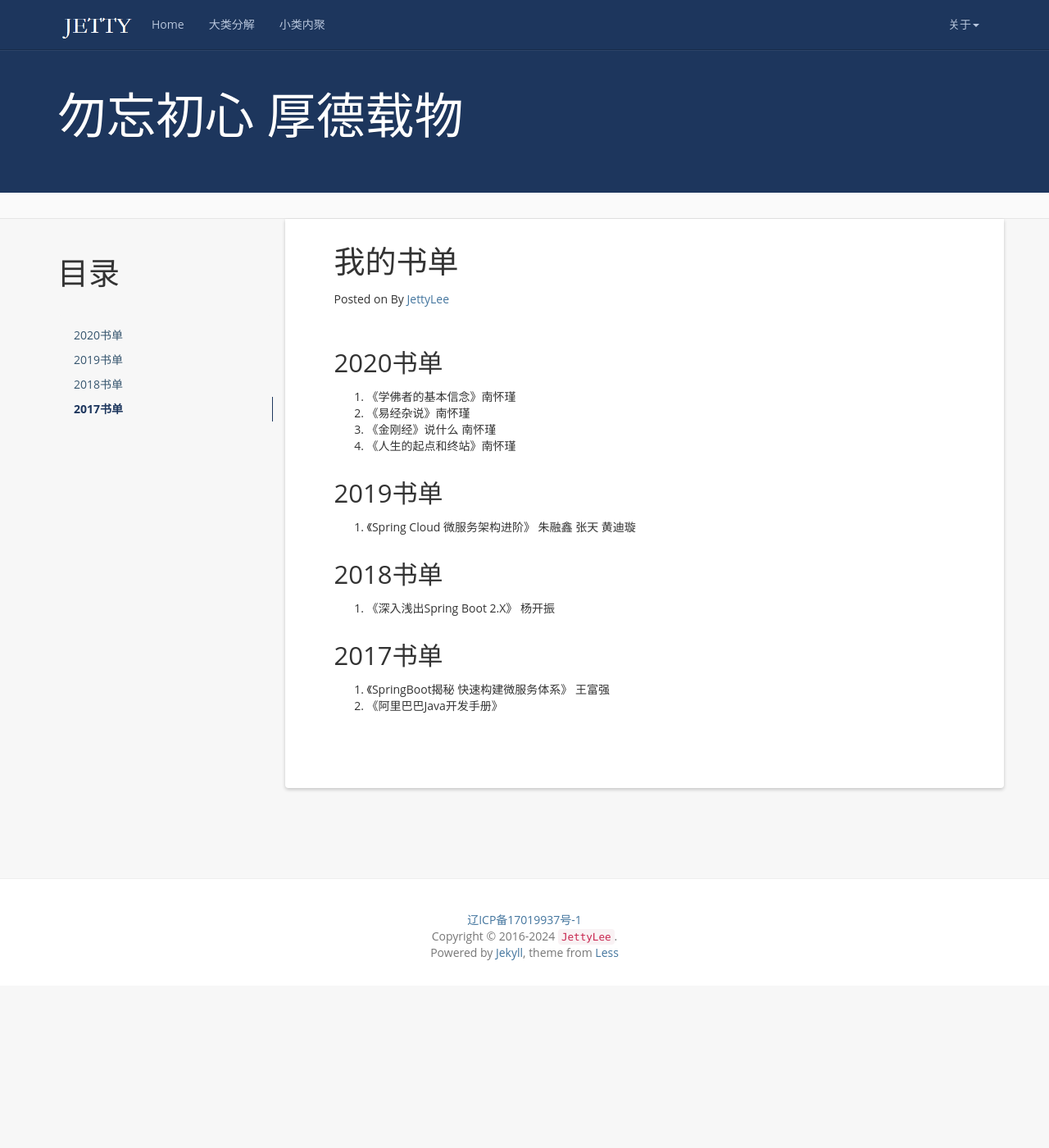
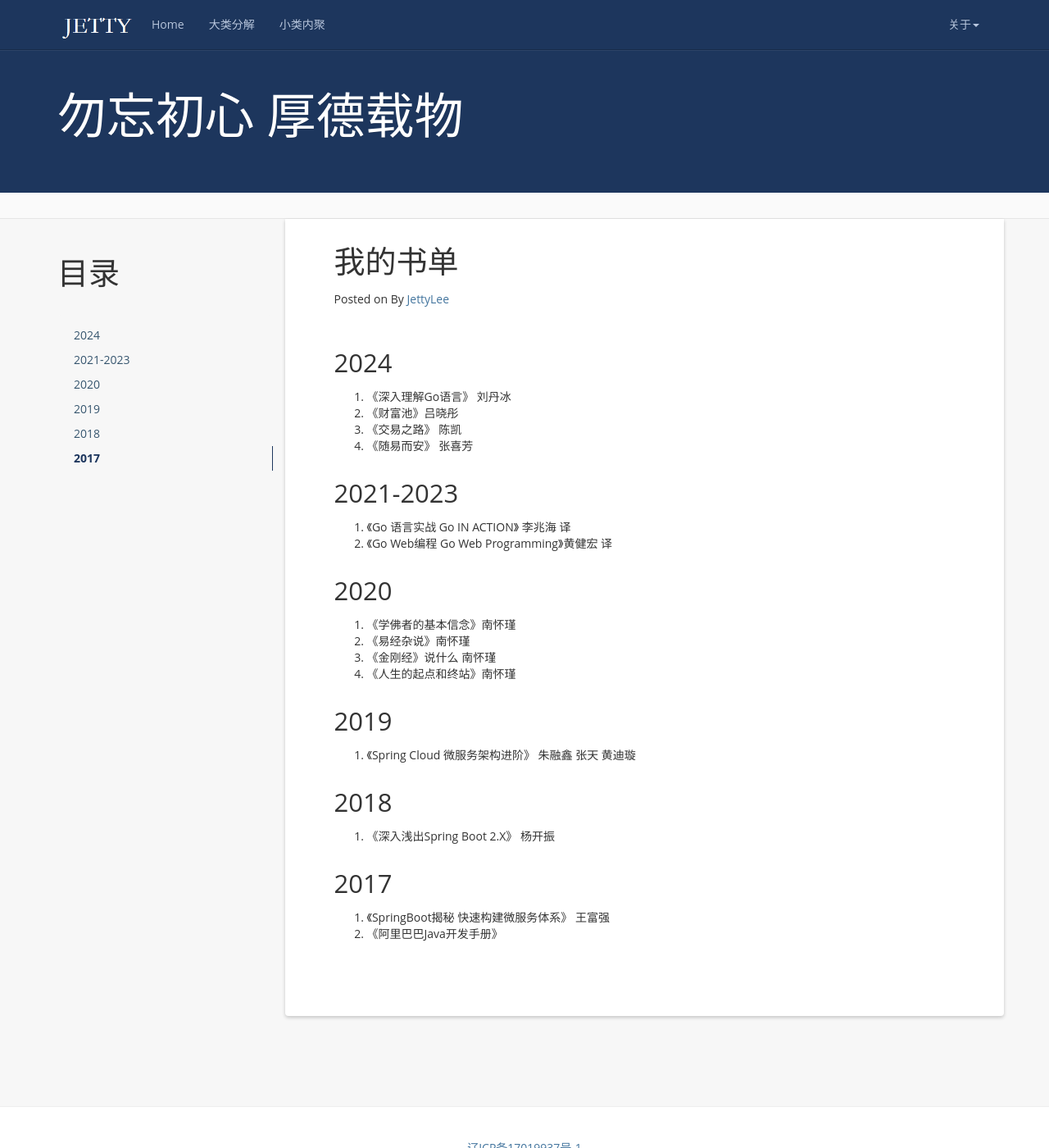
Before and after one commit to JettyLee/blog, a Jekyll site: the page built from books.md, in a window 1280 px wide and 1400 px high. Shown: the whole window at 82% size. Built offline with Jekyll 4.4.1, drawn with Linux system fonts in a browser that asks for light colours; comment, search, counter and statistics services are not loaded.

Commit message:
更新部分书单

```diff
--- a/books.md
+++ b/books.md
@@ -7,22 +7,35 @@ permalink: /books/
 * content
 {:toc}
 
-## 2020书单
+## 2024
+
+1.  《深入理解Go语言》 刘丹冰
+2.  《财富池》吕晓彤
+3.  《交易之路》 陈凯
+4.  《随易而安》 张喜芳
+
+## 2021-2023
+
+1.  《Go 语言实战 Go IN ACTION》 李兆海 译
+2.  《Go Web编程 Go Web Programming》黄健宏 译
+
+## 2020
+
 1.	《学佛者的基本信念》南怀瑾
 2.	《易经杂说》南怀瑾
 3.	《金刚经》说什么 南怀瑾
 4.	《人生的起点和终站》南怀瑾
 
-## 2019书单
+## 2019
 
 1. 《Spring Cloud 微服务架构进阶》 朱融鑫 张天 黄迪璇
 
 
-## 2018书单
+## 2018
 
 1. 《深入浅出Spring Boot 2.X》 杨开振
 
-## 2017书单
+## 2017
 
 1. 《SpringBoot揭秘 快速构建微服务体系》 王富强
 2. 《阿里巴巴Java开发手册》
```
